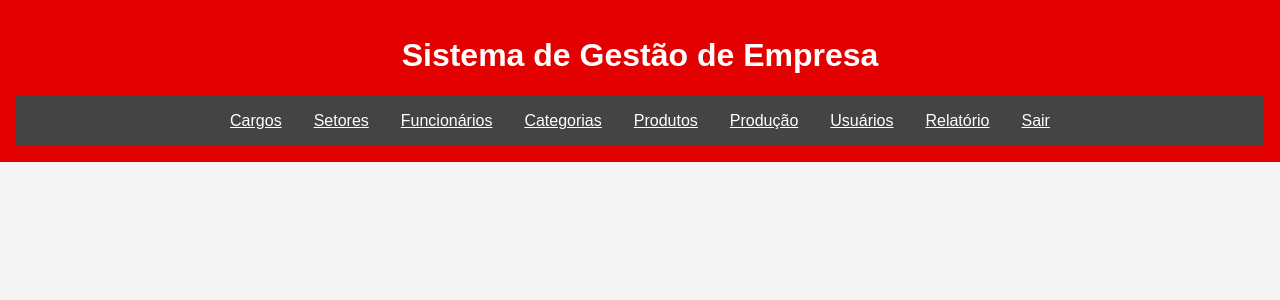
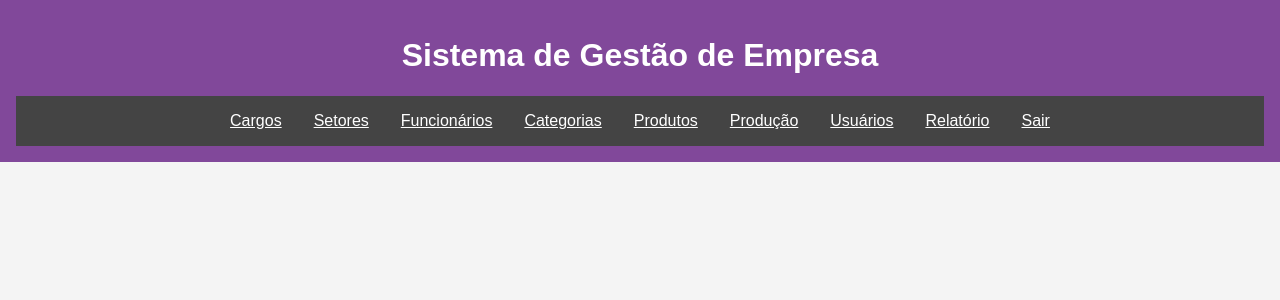
Before and after one commit to dimitrihtc/CRUD, a PHP site: page /index.php in a window 1280 px wide. Shown: the top 300 px of the page. Run offline with PHP 8.4, Linux system fonts and the light colour scheme.

Commit message:
slclweliwenflcwenfc

```diff
--- a/assets/style.css
+++ b/assets/style.css
@@ -5,7 +5,7 @@ body {
     padding: 0;
   }
   header {
-    background-color: #e30000;
+    background-color: #81489a;
     color: white;
     padding: 1rem;
     text-align: center;
```
